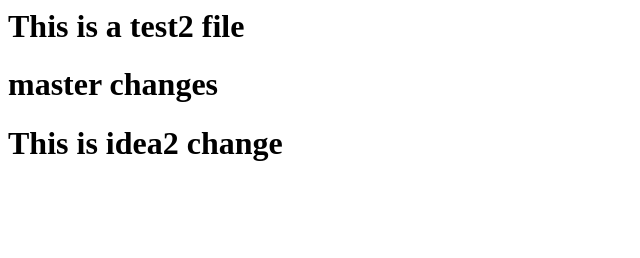
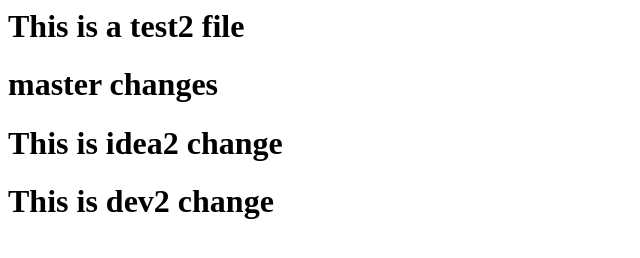
Before and after one commit to sathyarms/mycart, a plain HTML site: page code/index.html in a window 1280 px wide. Shown: the whole page, without its empty margins (0-640 px from the left). Drawn offline with Linux system fonts and the light colour scheme.

Commit message:
dev2 change

```diff
--- a/code/index.html
+++ b/code/index.html
@@ -1,3 +1,4 @@
 <h1>This is a test2 file</h1>
 <h1>master changes</h1>
 <h1>This is idea2 change</h1>
+<h1>This is dev2 change</h1>
```
